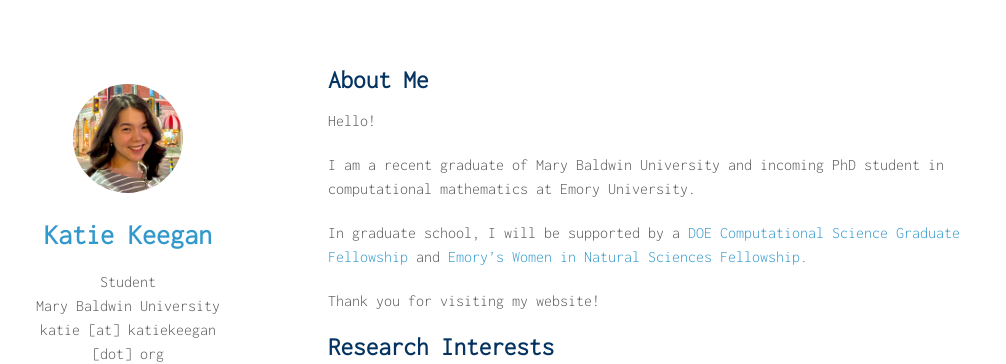
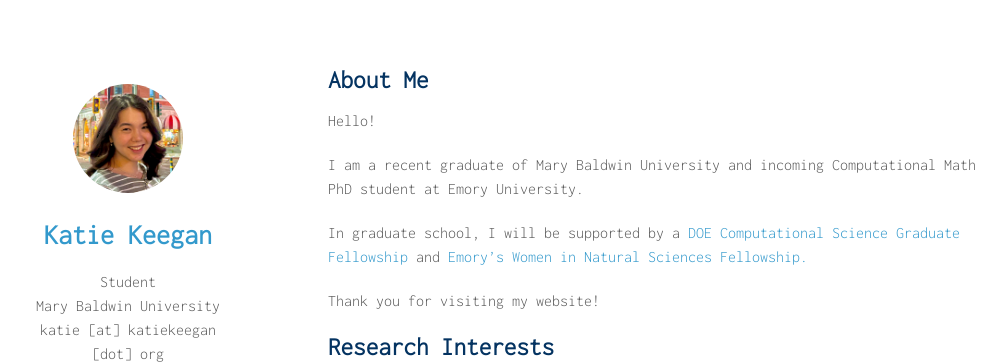
Before and after one commit to katiekeegan/katiekeegan, a Jekyll site: the page built from index.md, in a window 1280 px wide and 900 px high. Shown: the top 364 px of the window, without its empty margins (142-1148 px from the left). Built offline with Jekyll 4.4.1, drawn with Linux system fonts in a browser that asks for light colours; nearby versions of some CDN libraries; a style sheet for code colours, icons or effects is not loaded; our own code applies the rules of GitHub Pages for plain Markdown files.

Commit message:
Update index.md

```diff
--- a/index.md
+++ b/index.md
@@ -6,7 +6,7 @@ layout: homepage
 
 Hello!
 
-I am a recent graduate of Mary Baldwin University and incoming PhD student in computational mathematics at Emory University.
+I am a recent graduate of Mary Baldwin University and incoming Computational Math PhD student at Emory University.
 
 In graduate school, I will be supported by a [DOE Computational Science Graduate Fellowship](https://www.krellinst.org/csgf/) and [Emory's Women in Natural Sciences Fellowship.](https://www.gs.emory.edu/admissions/finance_overview.html#:~:text=The%20Women%20in%20Natural%20Sciences,have%20demonstrated%20outstanding%20academic%20achievement.)
 
```
